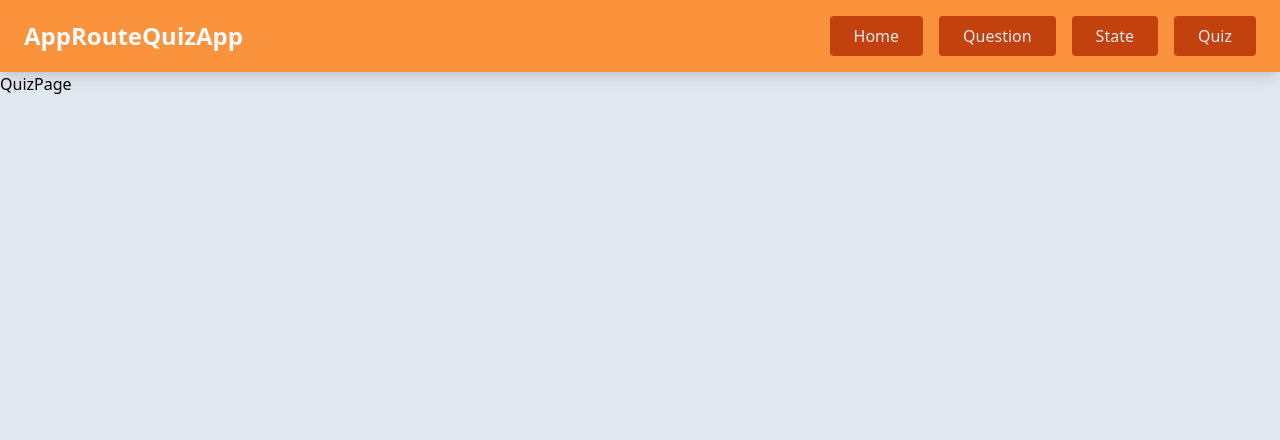
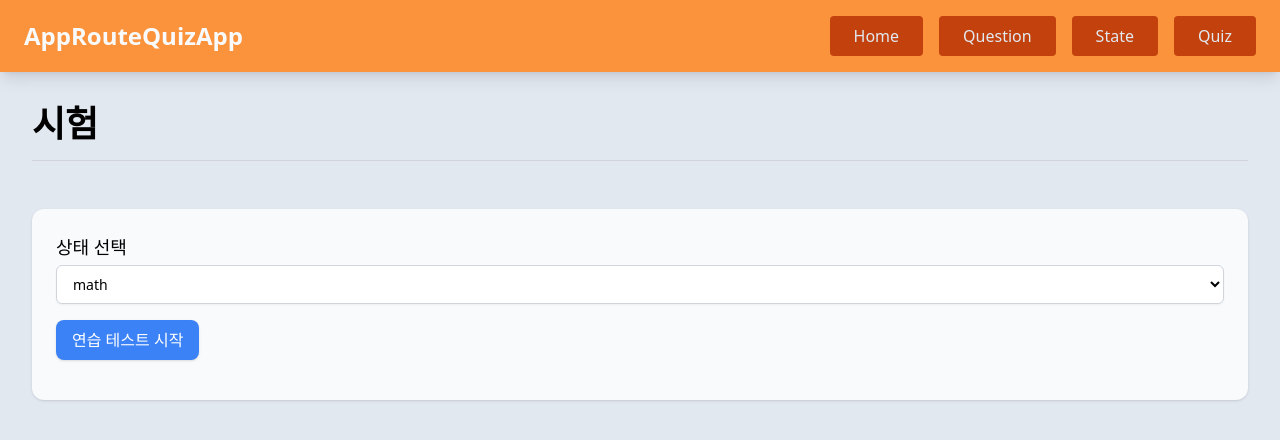
Before and after one commit to SAHA-YJB/react-migration-next, a Next.js app in the folder nexr-approuter-quiz/: page /quiz in a window 1280 px wide. Shown: the top 440 px of the page. Built offline with nearby package versions, Linux system fonts and the light colour scheme.

Commit message:
features: quiz page create

```diff
--- a/nexr-approuter-quiz/app/quiz/page.tsx
+++ b/nexr-approuter-quiz/app/quiz/page.tsx
@@ -1,7 +1,46 @@
-import React from 'react';
+'use client';
+import SelectState from '@/components/SelectState';
+import { getQuizQuestions, getStates } from '@/utils/functions';
+import { IQuestion } from '@/utils/types';
+import React, { useState } from 'react';
 
 const QuizPage = () => {
-  return <div>QuizPage</div>;
+  const [state, setState] = useState(1);
+  const [quizStarted, setQuizStarted] = useState(false);
+  const [quizEnded, setQuizEnded] = useState(false);
+  const [currentQuestion, setCurrentQuestion] = useState(0);
+  const [questions, setQuestions] = useState<IQuestion[]>([]);
+  const [answers, setAnswers] = useState<boolean[]>([]);
+  const [currentAnswer, setCurrentAnswer] = useState(false);
+  const [answerd, setAnswerd] = useState(false);
+
+  const startQuiz = () => {
+    setQuestions(getQuizQuestions(state));
+    setQuizStarted(true);
+  };
+
+  return (
+    <div className='flex flex-col space-y-4 md:space-y-8 p-4 lg:p-8'>
+      <h1 className='text-4xl font-semibold pb-4 mb-4 border-b border-gray-300'>
+        시험
+      </h1>
+      {!quizStarted && (
+        <div className='bg-slate-50 p-6 rounded-xl shadow'>
+          <h2 className='text-lg'>상태 선택</h2>
+          <SelectState
+            states={getStates()}
+            state={(stateValue) => setState(stateValue)}
+          />
+          <button
+            className='my-4 px-4 py-2 text-white rounded-lg shadow bg-blue-500 hover:bg-blue-500'
+            onClick={startQuiz}
+          >
+            연습 테스트 시작
+          </button>
+        </div>
+      )}
+    </div>
+  );
 };
 
 export default QuizPage;
--- a/nexr-approuter-quiz/utils/functions.ts
+++ b/nexr-approuter-quiz/utils/functions.ts
@@ -7,3 +7,9 @@
 export const getStates = (): IState[] => {
   return require('../data/states.json');
 };
+
+export const getQuizQuestions = (state: number) => {
+  const questions = getQustions();
+  const states = getStates()[state - 1].questions;
+  return [...questions.slice(0, 30), ...states.slice(0, 3)];
+};
```
